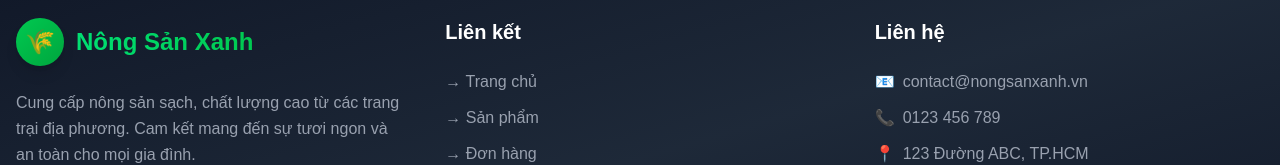
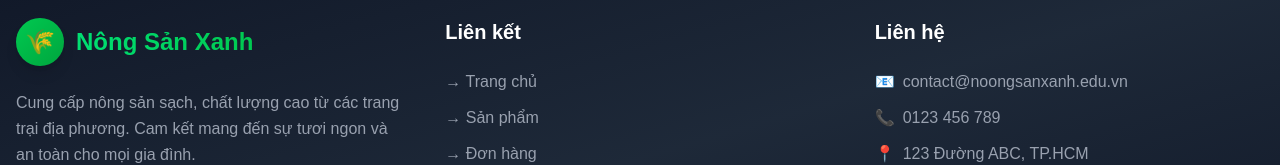
Before and after one commit to Maiiyone/KLTN, a Next.js app in the folder kltn-fe-ecom/: page / in a window 1280 px wide. Shown: the part 1744-1909 px from the top of the page. Built offline with nearby package versions, Linux system fonts and the light colour scheme; no server answers.

Commit message:
fix contact

```diff
--- a/kltn-fe-ecom/components/Footer.tsx
+++ b/kltn-fe-ecom/components/Footer.tsx
@@ -49,7 +49,7 @@ export function Footer() {
             <ul className="space-y-3 text-gray-400">
               <li className="flex items-center gap-2">
                 <span className="text-green-400">📧</span>
-                <span>contact@nongsanxanh.vn</span>
+                <span>contact@noongsanxanh.edu.vn</span>
               </li>
               <li className="flex items-center gap-2">
                 <span className="text-green-400">📞</span>
```
Also changed, not shown: 1 other file (tests, documents, lock files or other folders).
